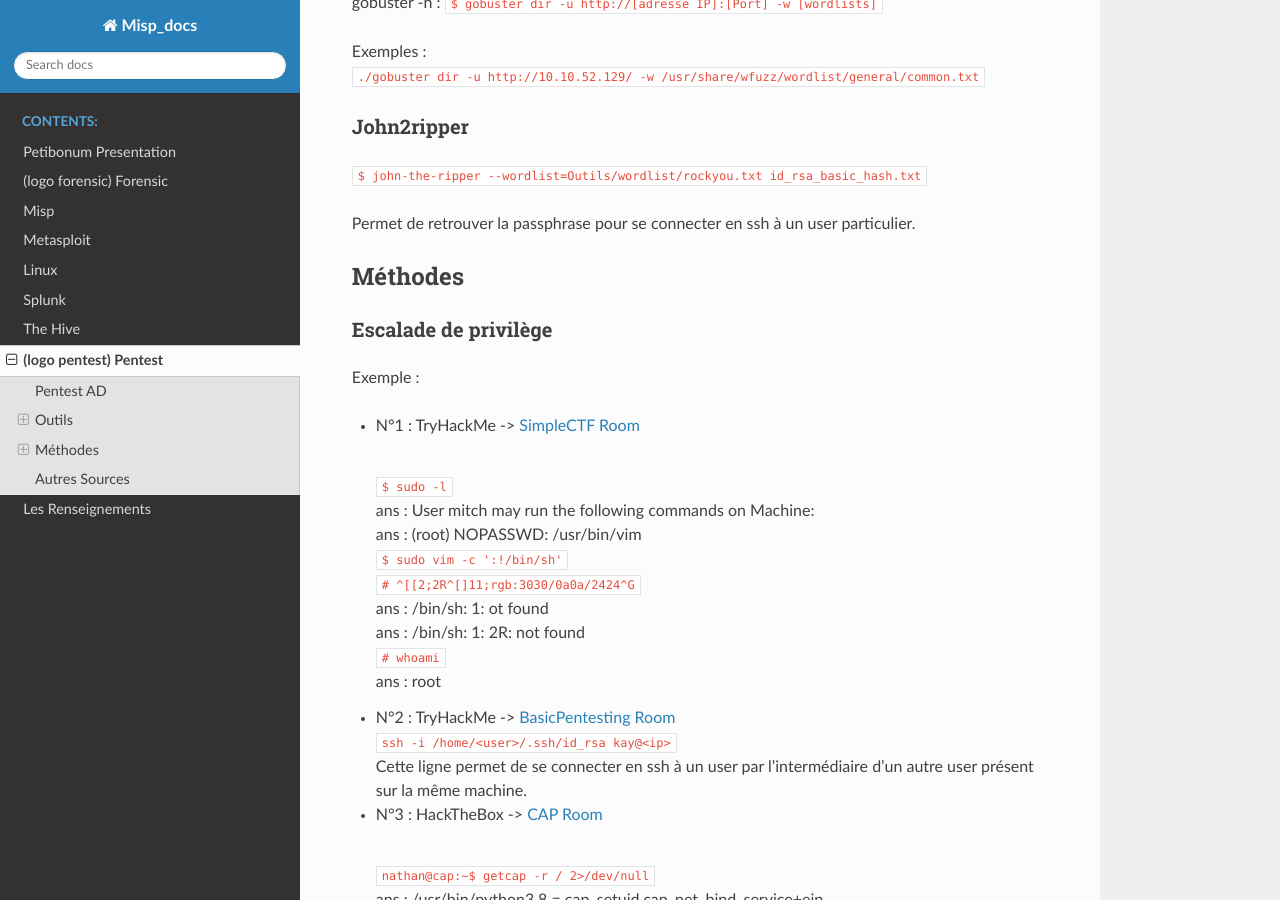
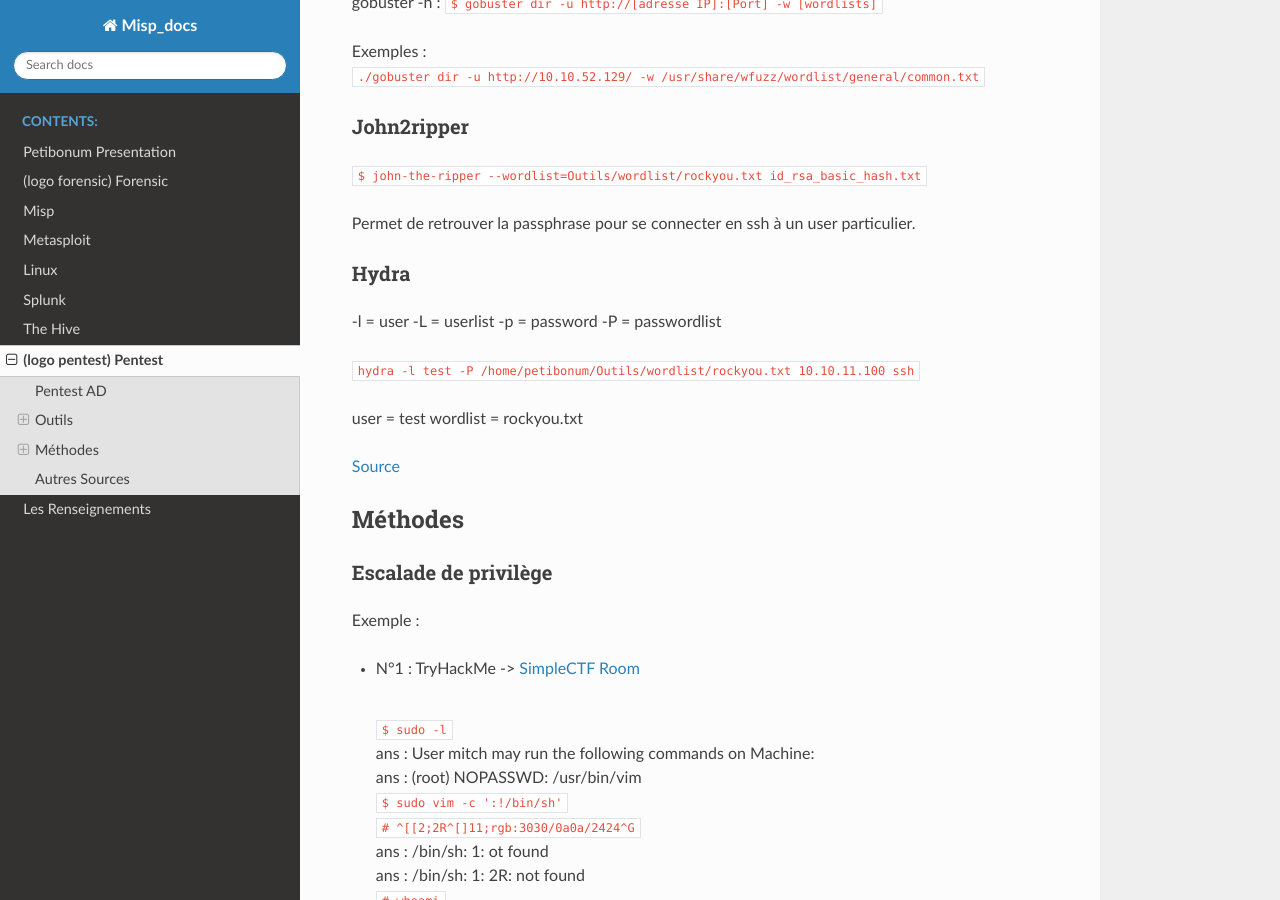
Before and after one commit to Iole-Bri/misp_docs_2, a Sphinx documentation site: the page built from docs/source/src/pentest.md, in a window 1280 px wide and 900 px high, scrolled down 899 px. Built offline with Sphinx 7.4.7 and the Read the Docs theme 2.0.0, drawn with Linux system fonts in a browser that asks for light colours.

Commit message:
modif pentest.md + renseignement.md

````diff
--- a/docs/source/src/pentest.md
+++ b/docs/source/src/pentest.md
@@ -37,6 +37,20 @@ Exemples :
 ```$ john-the-ripper --wordlist=Outils/wordlist/rockyou.txt id_rsa_basic_hash.txt ```
 
 Permet de retrouver la passphrase pour se connecter en ssh à un user particulier.
+
+### Hydra
+
+-l = user
+-L = userlist
+-p = password
+-P = passwordlist
+
+```hydra -l test -P /home/petibonum/Outils/wordlist/rockyou.txt 10.10.11.100 ssh```
+
+user = test
+wordlist = rockyou.txt
+
+[Source](https://linuxtrack.net/viewtopic.php?id=654)
 ## Méthodes
 ### Escalade de privilège
 
````
Also changed, not shown: docs/source/src/renseignement.md (+1 -1 lines).
